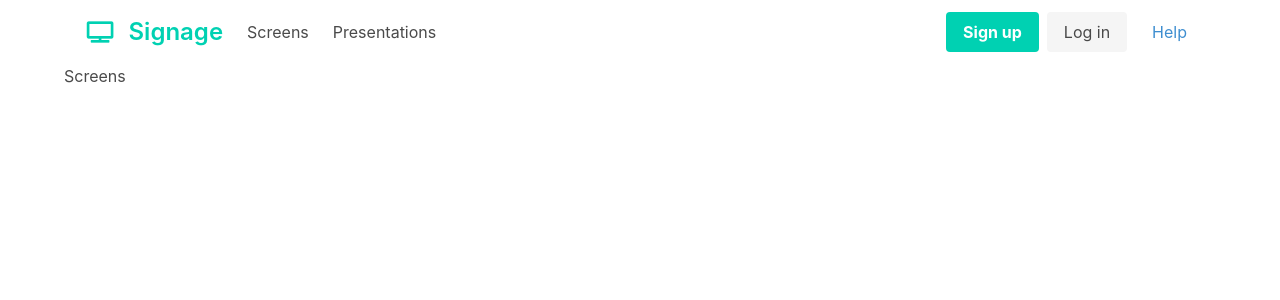
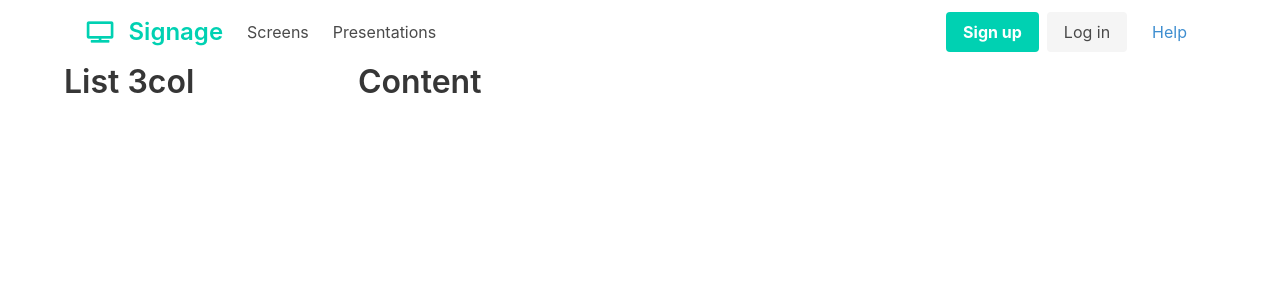
Before and after one commit to bshawn/pi-screen-admin, a React (Create React App) app: page /screens in a window 1280 px wide. Shown: the top 300 px of the page. Built offline with nearby package versions, Linux system fonts and the light colour scheme.

Commit message:
Screens reactive layout

```diff
--- a/src/components/Screens.js
+++ b/src/components/Screens.js
@@ -3,7 +3,26 @@ import React, { Component } from 'react';
 class Screens extends Component {
   render() {
     return (
-      <h1>Screens</h1>
+      // <div class="container">
+      //   <body>
+      //     <section class="section">
+      //       <div class="container">
+      //         <h1 class="title">Screens</h1>
+      //       </div>
+      //     </section>
+      //   </body>
+      // </div>
+      <div class="columns">
+        <div class="column is-3 is-hidden-mobile">
+          <h1 class="title">List 3col</h1>
+        </div>
+        <div class="column is-hidden-mobile">
+          <h1 class="title">Content</h1>
+        </div>
+        <div class="column is-hidden-tablet">
+          <h1 class="title">List</h1>
+        </div>
+      </div>
     );
   }
 }
```
